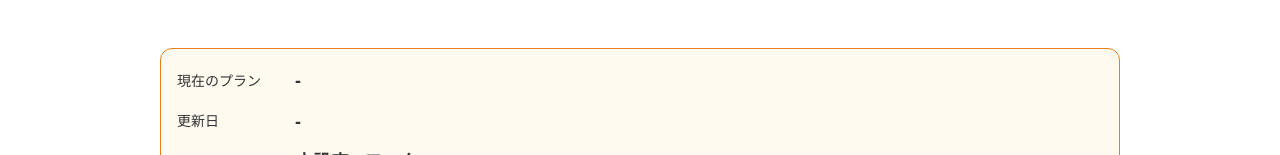
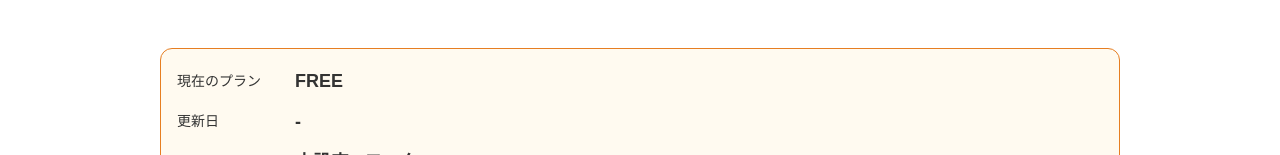
Before and after one commit to GrowTerraceInc/richpass-frontend, a Next.js app: page /settings/plan in a window 1280 px wide. Shown: the part 184-339 px from the top of the page. Built offline with nearby package versions, Linux system fonts and the light colour scheme; no server answers.

Commit message:
feat(plan): map Stripe price_id to FREE/PREMIUM via env; keep original UI

```diff
--- a/app/settings/plan/PlanCurrentCard.tsx
+++ b/app/settings/plan/PlanCurrentCard.tsx
@@ -6,8 +6,14 @@ import styles from './PlanPage.module.css';
 import LinkButton from '@/app/components/ui/LinkButton';
 import { getSubscriptionStatusApi } from '../../lib/billingClient';
 
-// Planの最小情報（サーバ側の loadPlans() から渡してもらう想定）
+// 元UIの Plan 情報（page.tsx から渡す）
 type PlanLite = { planId: string; name: string };
+
+// env: PREMIUMのStripe価格IDをカンマ区切りで設定（例）NEXT_PUBLIC_PREMIUM_PRICE_IDS=price_XXXX,price_YYYY
+const PREMIUM_PRICE_IDS: string[] = (process.env.NEXT_PUBLIC_PREMIUM_PRICE_IDS ?? '')
+  .split(',')
+  .map((s) => s.trim())
+  .filter(Boolean);
 
 function formatDateYmd(iso?: string | null) {
   if (!iso) return '-';
@@ -16,16 +22,23 @@ function formatDateYmd(iso?: string | null) {
   return `${d.getFullYear()}年${d.getMonth() + 1}月${d.getDate()}日`;
 }
 
-// 既存UIの表記ルールを踏襲
+// 元UIの表記ルールを踏襲
 function displayName(name: string, planId: string) {
   if (planId.toLowerCase() === 'pro' || name.toUpperCase() === 'PRO') return 'PREMIUM';
   if (planId.toLowerCase() === 'premium') return 'PREMIUM';
   return 'FREE';
 }
 
+// Stripeのprice_id→アプリ内planIdへの解決（憶測禁止のため、envでのみ判定）
+function resolvePlanIdFromPriceId(currentPlanPriceId: string | null): 'free' | 'premium' | null {
+  if (!currentPlanPriceId) return 'free'; // priceが無い＝FREE想定（課金中でない）
+  if (PREMIUM_PRICE_IDS.includes(currentPlanPriceId)) return 'premium';
+  return null; // マッピング不明→誤表記回避のためnull
+}
+
 export default function PlanCurrentCard({ plans }: { plans: PlanLite[] }) {
   const [status, setStatus] = useState<string>('');
-  const [currentPlanId, setCurrentPlanId] = useState<string | null>(null);
+  const [currentPriceId, setCurrentPriceId] = useState<string | null>(null);
   const [renewsAt, setRenewsAt] = useState<string | null>(null);
   const [last4, setLast4] = useState<string | null>(null);
 
@@ -36,11 +49,11 @@ export default function PlanCurrentCard({ plans }: { plans: PlanLite[] }) {
         const j = await getSubscriptionStatusApi();
         if (!mounted) return;
         setStatus(j.status ?? '');
-        setCurrentPlanId(j.current_plan_id ?? null);
+        setCurrentPriceId(j.current_plan_id ?? null);
         setRenewsAt(j.renews_at ?? null);
         setLast4(j.payment_method?.last4 ?? null);
       } catch {
-        // 失敗時は初期表示（'-'）のまま
+        // 失敗時は既定のまま
       }
     })();
     return () => {
@@ -48,12 +61,14 @@ export default function PlanCurrentCard({ plans }: { plans: PlanLite[] }) {
     };
   }, []);
 
-  const plan = currentPlanId
-    ? plans.find((p) => p.planId === currentPlanId) ?? null
-    : null;
-  const planLabel = plan
-    ? displayName(plan.name, plan.planId)
-    : currentPlanId ?? '-';
+  // envマッピングで planId を解決し、元UIの表示名ルールに渡す
+  const resolvedPlanId = resolvePlanIdFromPriceId(currentPriceId); // 'free' | 'premium' | null
+  const resolvedPlan =
+    resolvedPlanId ? plans.find((p) => p.planId === resolvedPlanId) ?? null : null;
+
+  const planLabel = resolvedPlanId
+    ? displayName(resolvedPlan?.name ?? (resolvedPlanId === 'premium' ? 'PREMIUM' : 'FREE'), resolvedPlanId)
+    : (currentPriceId ?? '-'); // マッピング不明時はprice文字列をそのまま（誤表記回避）
 
   return (
     <section className={styles.currentCard}>
```
